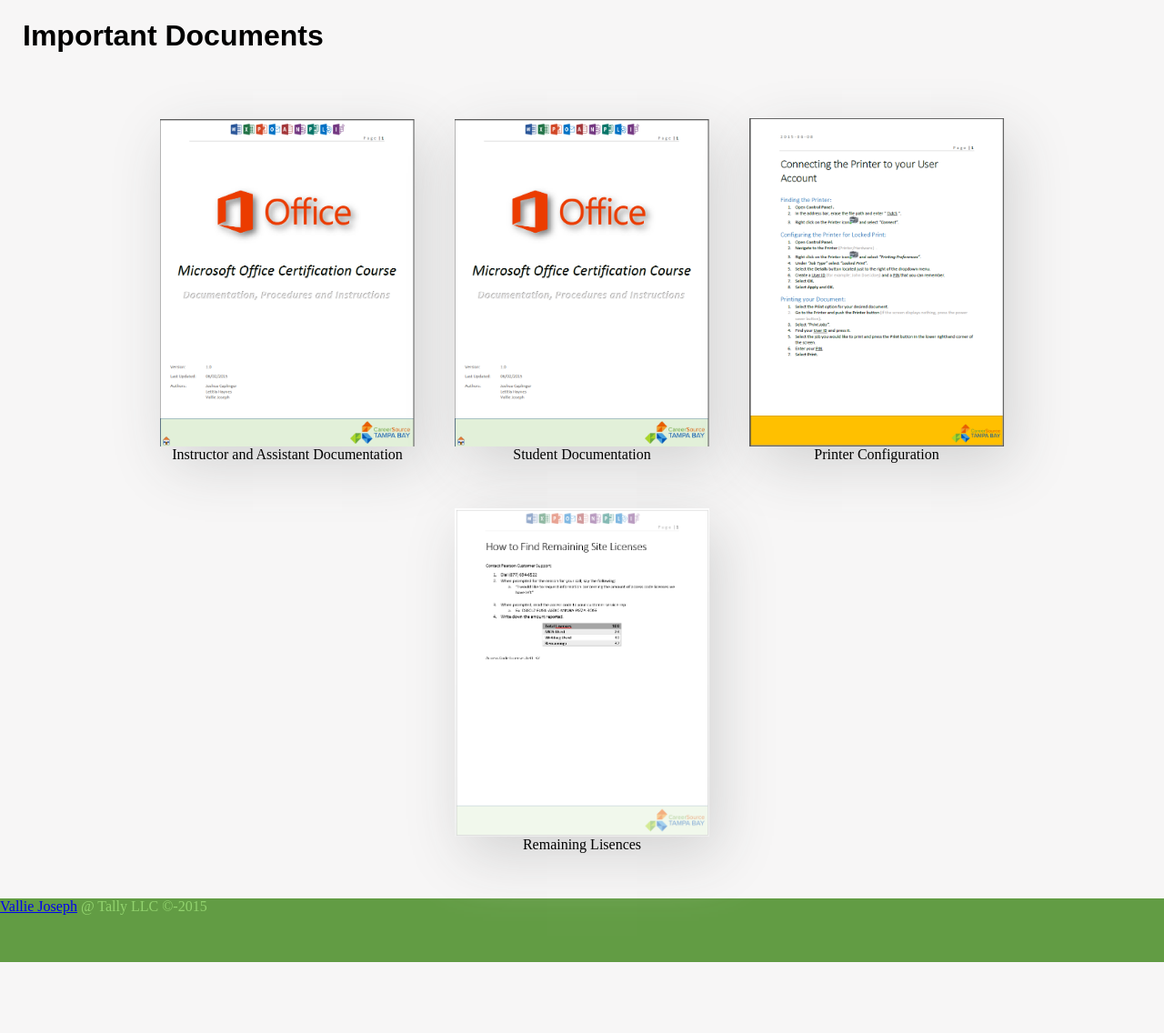
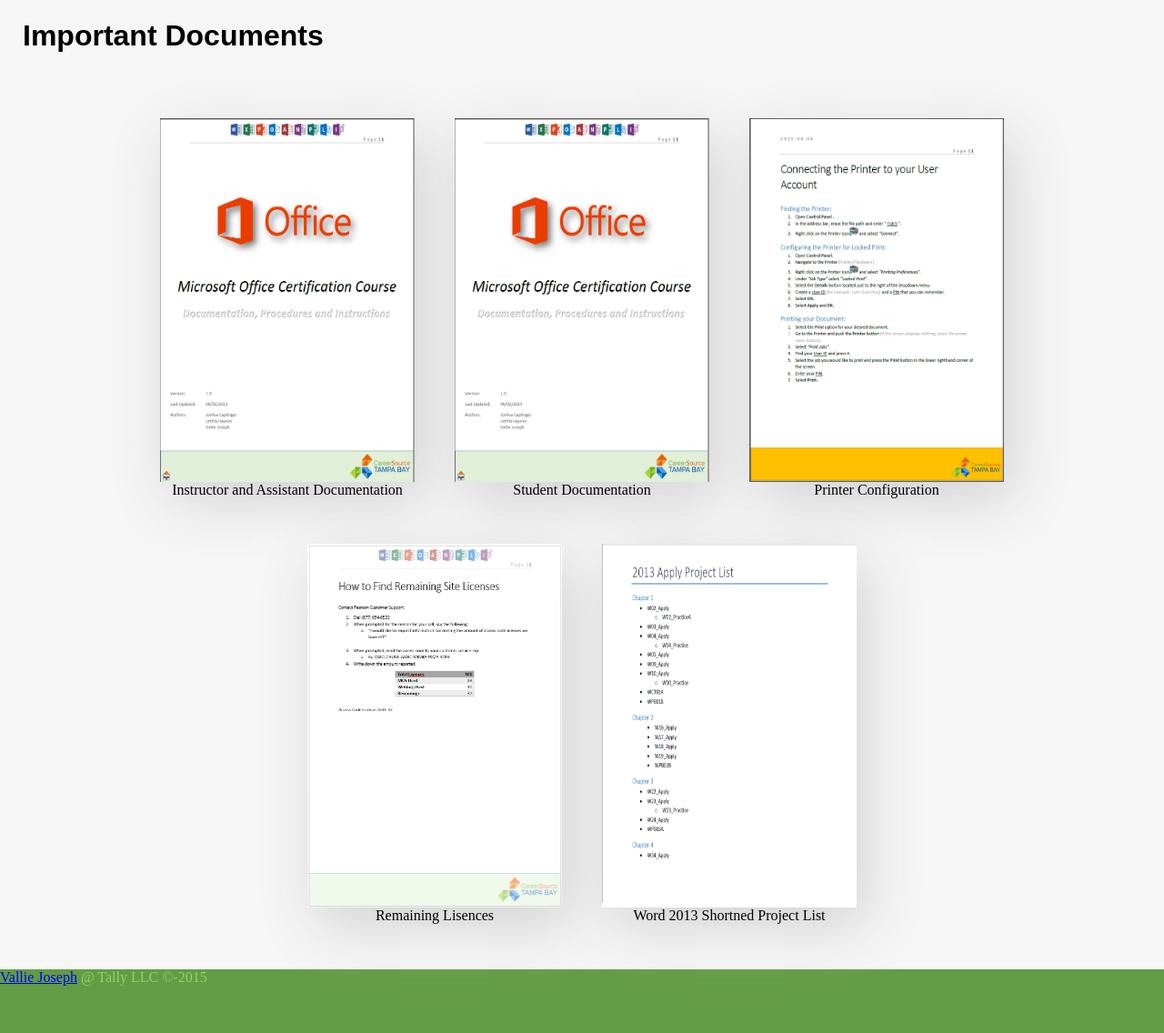
Before and after one commit to vmjoseph/Webapp, a PHP site: page /documentation.php in a window 1280 px wide. Shown: the part 88-1224 px from the top of the page at 91% size. Before the commit the page ends 1146 px from the top, so only its background shows below. Run offline with PHP 8.4, Linux system fonts and the light colour scheme.

Commit message:
Added pdfs to documentation and grammar

```diff
--- a/documentation.php
+++ b/documentation.php
@@ -18,6 +18,10 @@
 <div class="iconClass">
 	<a class="quickLink" href="How to Find Remaining Site Licenses.pdf"><img class="prevCon" src="images/documentation4.PNG" alt="image goes here">
 	<div class="prevCaption">Remaining Lisences </div></a>
+</div>
+<div class="iconClass">
+	<a class="quickLink" href="2013 Apply Project List.pdf"><img class="prevCon" src="images/applylist.png" alt="image goes here">
+	<div class="prevCaption">Word 2013 Shortned Project List </div></a>
 </div></center>
 </body>
 <?php include("footer.html");?>
--- a/styles.css
+++ b/styles.css
@@ -647,7 +647,7 @@
 transition:2s;}
 .prevCon{
 width:280px;
-height:auto;
+height:400px;
 box-shadow:10px 20px 60px lightgrey;}
 .iconClass{
 padding-top:50px;
```
Also changed, not shown: images/applylist.png (added), 1 other file.
